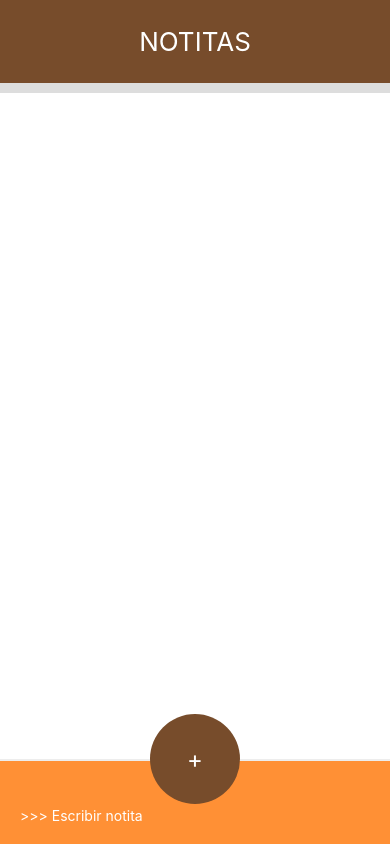
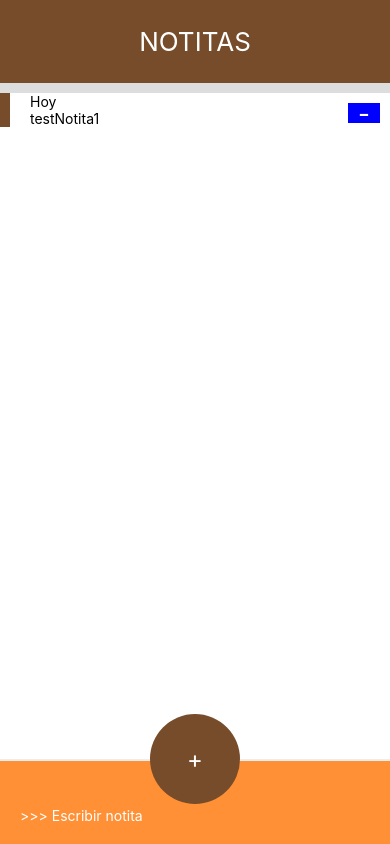
Before and after one commit to javierpugliese/notitas-app-react-native, a React Native app: screen / in a window 390 px wide. Built offline with nearby package versions, Linux system fonts and the light colour scheme.

Commit message:
Notitas se muestran en ScrollView

```diff
--- a/App.js
+++ b/App.js
@@ -11,7 +11,26 @@ import {
 import Notita from './componentes/Notita';
 
 export default class App extends React.Component {
+
+  state = {
+    all_notitas: [ {'date': 'Hoy', 'notita': 'testNotita1'} ],
+    notita_text: 'notitaTextTest1'
+  }
+
   render() {
+
+    let show_notitas = this.state.all_notitas.map((val, key) => {
+      return (
+        <Notita
+          key={key}
+          keyval={key}
+          val={val}
+          eventDeleteNotita={()=>this.deleteNotita(key)}>
+
+        </Notita>
+      );
+    });
+
     return (
       <View style={styles.container}>
 
@@ -19,7 +38,9 @@ export default class App extends React.Component {
           <Text style={styles.headerText}>NOTITAS</Text>
         </View>
 
-        <ScrollView style={styles.scrollContainer}></ScrollView>
+        <ScrollView style={styles.scrollContainer}>
+          {show_notitas}
+        </ScrollView>
 
         <View style={styles.footer}>
           <TouchableOpacity style={styles.addButton}>
```
